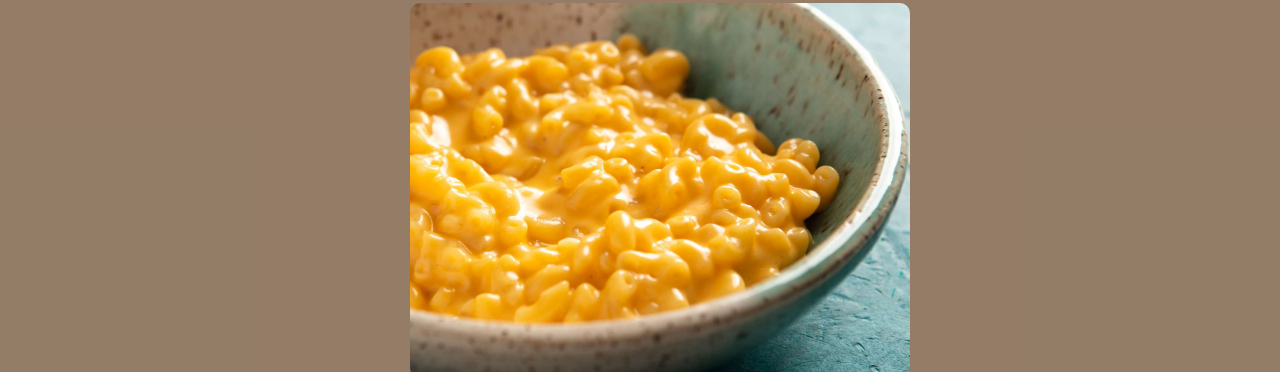
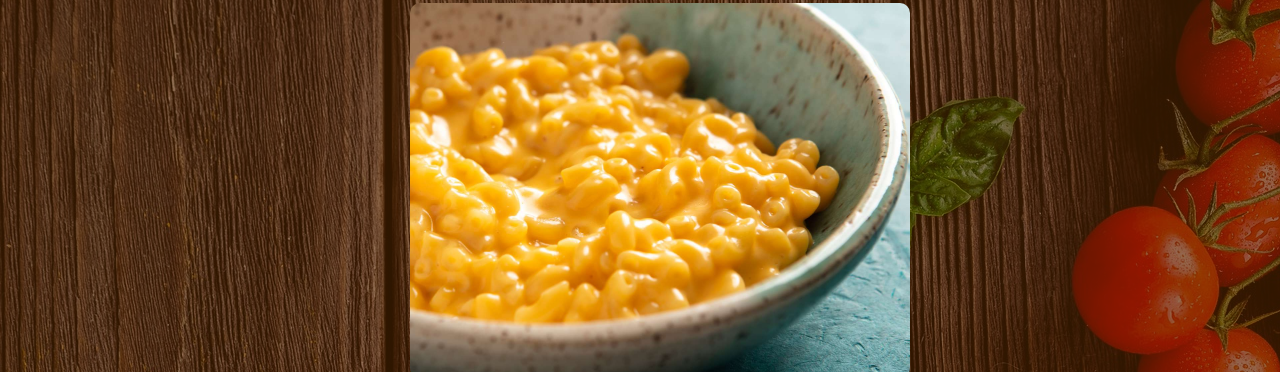
Before and after one commit to karamas13/odin-recipes, a plain HTML site: page recipes/macandcheese.html in a window 1280 px wide. Shown: the part 133-505 px from the top of the page. Drawn offline with Linux system fonts and the light colour scheme.

Commit message:
Re-Fix background imahge not showing in every sub- page

```diff
--- a/recipes/macandcheese.css
+++ b/recipes/macandcheese.css
@@ -4,7 +4,7 @@
 }
 
 body{
-    background-image: url(images/background1.jpg);
+    background-image: url(../images/background1.jpg);
     font-size: 22px;
     overflow-x: hidden;
     font-family:'Franklin Gothic Medium', 'Arial Narrow', Arial, sans-serif;
```
